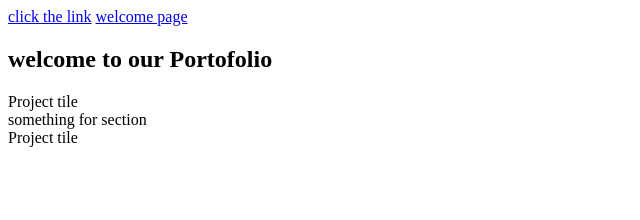
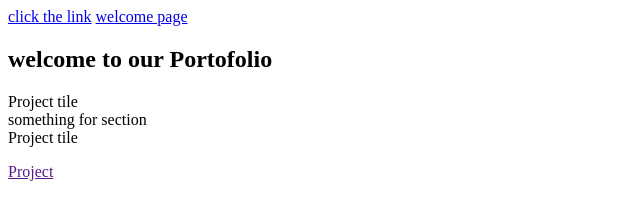
Before and after one commit to TahenyBELGUITH/marc_Taheny_microverse, a plain HTML site: page index.html in a window 1280 px wide. Shown: the full height of the page, 0-640 px from the left. Drawn offline with Linux system fonts and the light colour scheme.

Commit message:
--- Auto-Git Commit ---

```diff
--- a/index.html
+++ b/index.html
@@ -19,6 +19,7 @@
 
     <section id="projects"> something for section
       <div class="project-tile"> Project tile</div>
+      <p><a href=""> Project</a></p>
     </section>
 
 
```
